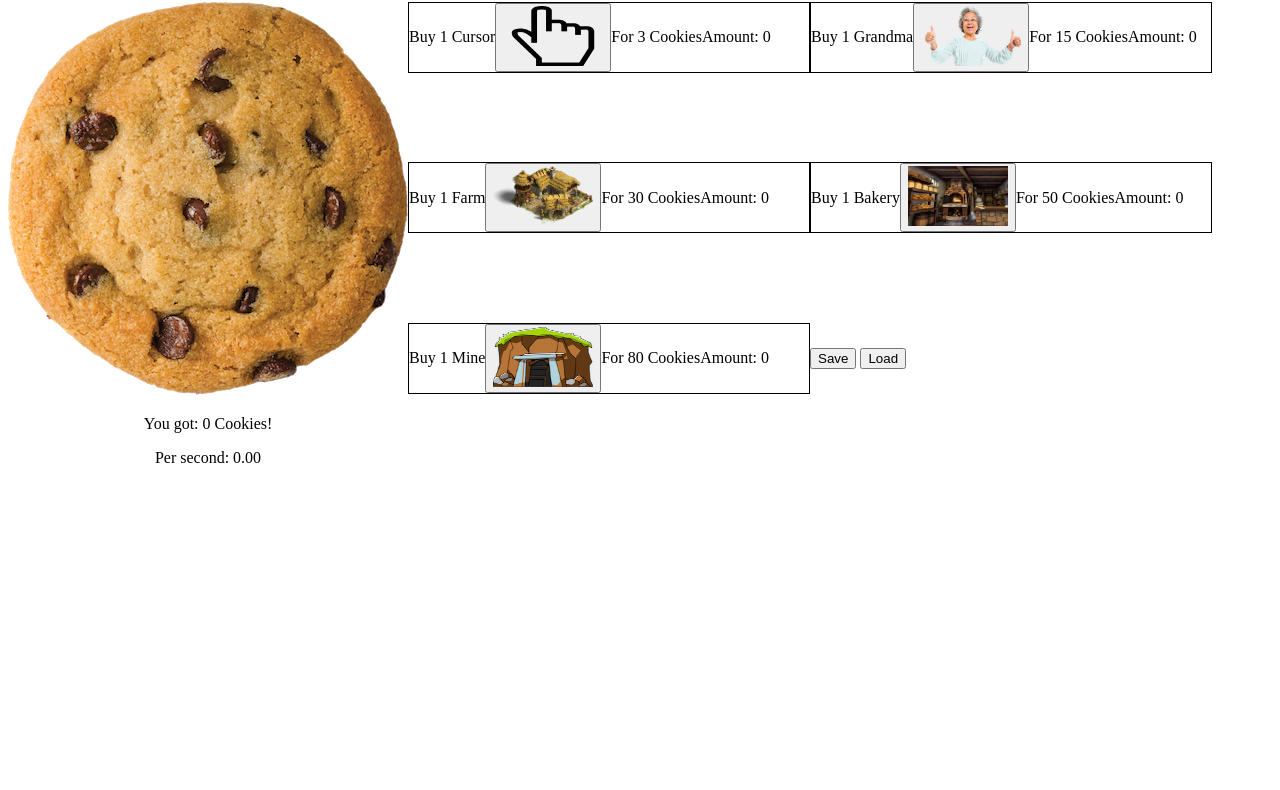
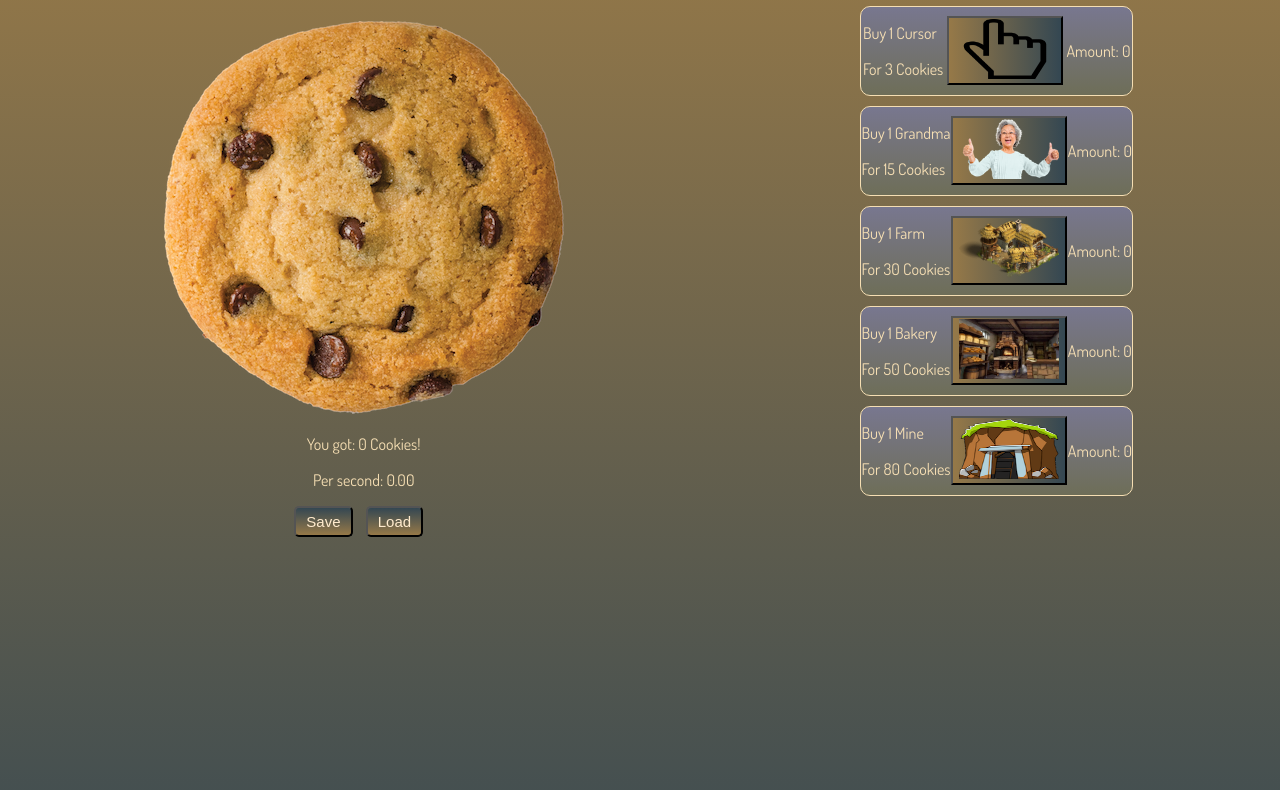
Before and after one commit to mindelicious/Cookie-Clicker, a plain HTML site: page index.html in a window 1280 px wide. Shown: the part 78-868 px from the top of the page. Before the commit the page ends 800 px from the top, so only its background shows below. Drawn offline with Linux system fonts and the light colour scheme.

Commit message:
some style added

```diff
--- a/index.html
+++ b/index.html
@@ -7,57 +7,68 @@
     <title>Coockie Clicker</title>
 </head>
 <body>
-    <header><h1>Welcome to SkyGate Bakery</h1></header>
+    <header><h1>Welcome to { SkyGate Bakery</h1></header>
     <div class="container">
         <div class="cookie-section">
             <a id="cookie"><img class="cookieImg" src="./img/cookie.png"></a>
             <p>You got: <span id="cook-qt">0</span> Cookies!</p>
             <p>Per second: <span id="per-sec">0.00</span></p>
+            <div class="saveLoadBtn">
+                <button><a id="saveScore">Save</a></button>
+                <button><a id="loadScore">Load</a></button>
+            </div>
         </div>
         <div class="production">
             <div class="production-elm">
-                <p>Buy 1 Cursor</p>
+                <div>
+                    <p>Buy 1 Cursor</p>
+                    <p id="costClick">For 15 Cookies</p>
+                </div>
                 <button>
                     <a id="buyClick" href="#"><img class="cursor" src="./img/cursor.png"></a>
                 </button>
-                <p id="costClick">For 15 Cookies</p>
+
                 <p id="amountClick">Amount: 0</p>
             </div>
             <div class="production-elm">
-                <p>Buy 1 Grandma</p>
+                <div>
+                    <p>Buy 1 Grandma</p>
+                    <p id="costGrandma">For 100 Cookies</p>
+                </div>
                 <button>
                     <a id="buyGrandma"><img class="grandma" src="./img/grrandma.png"></a>
                 </button>
-                <p id="costGrandma">For 100 Cookies</p>
                 <p id="amountGrandma">Amount: 0</p>
             </div>
             <div class="production-elm">
-                <p>Buy 1 Farm</p>
+                <div>
+                    <p>Buy 1 Farm</p>
+                    <p id="costFarm">For 100 Cookies</p>
+                </div>
                 <button>
                     <a id="buyFarm"><img class="farm" src="./img/farm.png"></a>
                 </button>
-                <p id="costFarm">For 100 Cookies</p>
                 <p id="amountFarm">Amount: 0</p>
             </div>
             <div class="production-elm">
-                <p>Buy 1 Bakery</p>
+                <div>
+                    <p>Buy 1 Bakery</p>
+                    <p id="costBakery">For 100 Cookies</p>
+                </div>
                 <button>
                     <a id="buyBakery"><img class="bakery" src="./img/bakery.png"></a>
                 </button>
-                <p id="costBakery">For 100 Cookies</p>
                 <p id="amountBakery">Amount: 0</p>
             </div>
             <div class="production-elm">
-                <p>Buy 1 Mine</p>
+                <div>
+                    <p>Buy 1 Mine</p>
+                    <p id="costMine">For 100 Cookies</p>
+                </div>
                 <button>
                     <a id="buyMine"><img class="mine" src="./img/mine.png"></a>
                 </button>
-                <p id="costMine">For 100 Cookies</p>
                 <p id="amountMine">Amount: 0</p>
-            </div>
-            <div>
-                <button><a id="saveScore">Save</a></button>
-                <button><a id="loadScore">Load</a></button>
             </div>
         </div>
     </div>
--- a/style.css
+++ b/style.css
@@ -1,6 +1,14 @@
+@import url('https://fonts.googleapis.com/css?family=Dosis');
 
+body {
+    font-family: 'Dosis', sans-serif;
+    height: 1024px;
+    background-image: linear-gradient(to bottom, #967948, #344752);
+    color: wheat;
+}
 .container {
     display: flex;
+    justify-content: space-around;
 }
 header {
     width: 100%;
@@ -8,11 +16,12 @@ header {
 }
 .production {
     display: flex;
-    align-items: baseline;
-    flex-wrap: wrap;
+    flex-direction: column;
 }
 .cookie-section {
     text-align: center;
+    margin: 15px;
+    cursor: pointer;
 }
 .cooking {
    width: 200px
@@ -24,17 +33,59 @@ header {
     height: 50px;
 }
 .production img {
-
     width: 100px;
     height: 60px;
 }
 .production-elm {
+    background-image: linear-gradient(to bottom, #78778f, #6e6e58);
     border: 1px solid;
+    border-radius: 10px;
     display: flex;
     width: 100%;
     max-width: 400px;
     align-items: center;
+    justify-content: space-around;
+    margin-bottom: 10px;
+}
+.production-elm button {
+    background-image: linear-gradient(to right, #967948, #344752);
+}
+.production-elm button:hover {
+    background-image: linear-gradient(to left, #967948, #344752);
 }
 .production-elm a {
     cursor: pointer;
 }
+.saveLoadBtn button {
+    background-image: linear-gradient(to bottom, #344752, #967948);
+    border-radius: 5px;
+    color: blanchedalmond;
+    font-size: 15px;
+    padding: 5px 10px;
+    margin-right: 10px;
+}
+.saveLoadBtn button:hover {
+    background-image: linear-gradient(to bottom, #967948, #344752);
+}
+
+/* cookie shake */
+.cookieImg:ACTIVE{
+	-webkit-animation-name: shakeit;
+	-webkit-animation-duration: 200ms;
+	-webkit-transform-origin:50% 50%;
+	-webkit-animation-iteration-count: 2;
+	-webkit-animation-timing-function: linear;
+}
+@-webkit-keyframes shakeit {
+	0% { -webkit-transform: translate(2px, 1px) rotate(0deg); }
+	10% { -webkit-transform: translate(-1px, -2px) rotate(-1deg); }
+	20% { -webkit-transform: translate(-3px, 0px) rotate(1deg); }
+	30% { -webkit-transform: translate(0px, 2px) rotate(0deg); }
+	40% { -webkit-transform: translate(1px, -1px) rotate(1deg); }
+	50% { -webkit-transform: translate(-1px, 2px) rotate(-1deg); }
+	60% { -webkit-transform: translate(-3px, 1px) rotate(0deg); }
+	70% { -webkit-transform: translate(2px, 1px) rotate(-1deg); }
+	80% { -webkit-transform: translate(-1px, -1px) rotate(1deg); }
+	90% { -webkit-transform: translate(2px, 2px) rotate(0deg); }
+	100% { -webkit-transform: translate(1px, -2px) rotate(-1deg); }
+}
```
